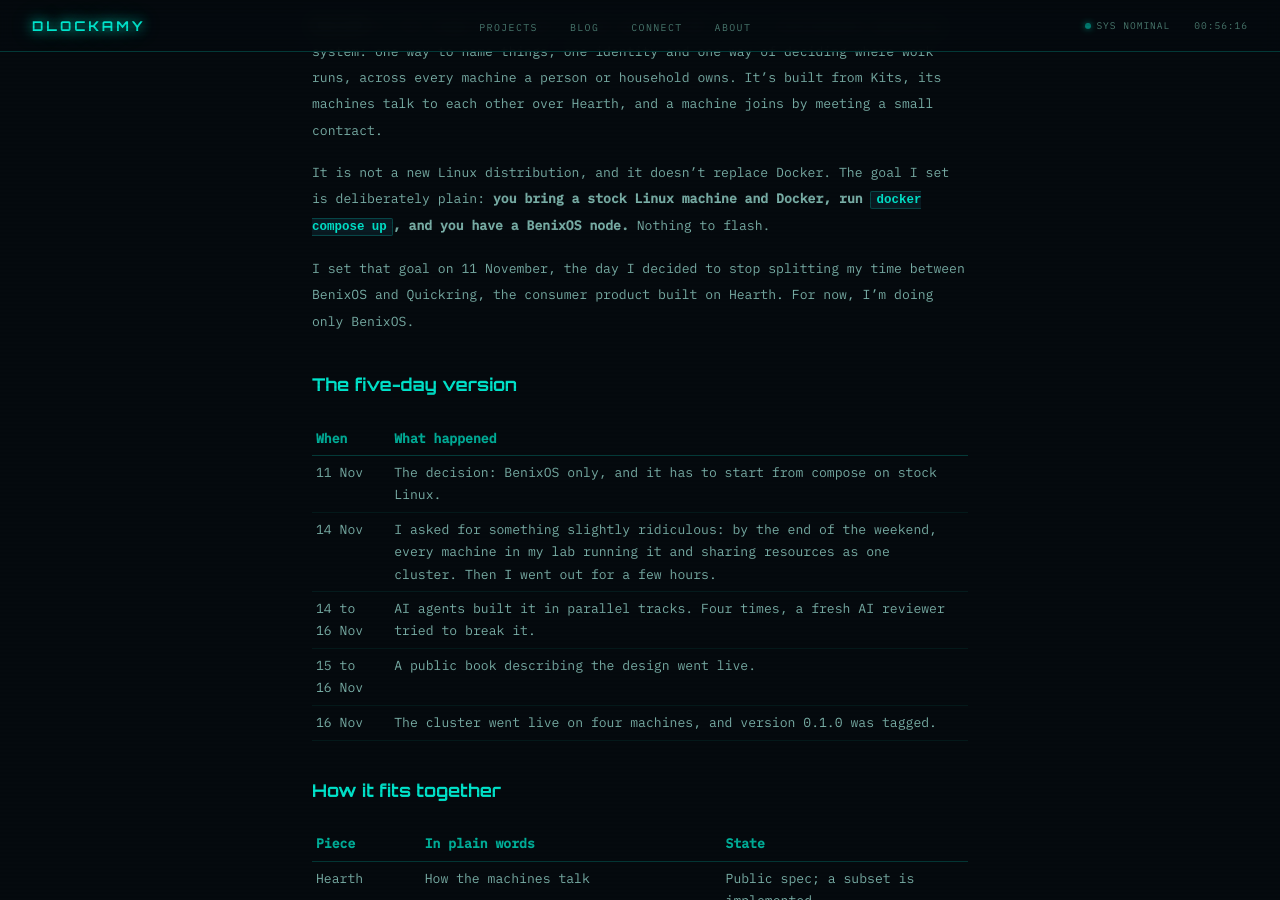
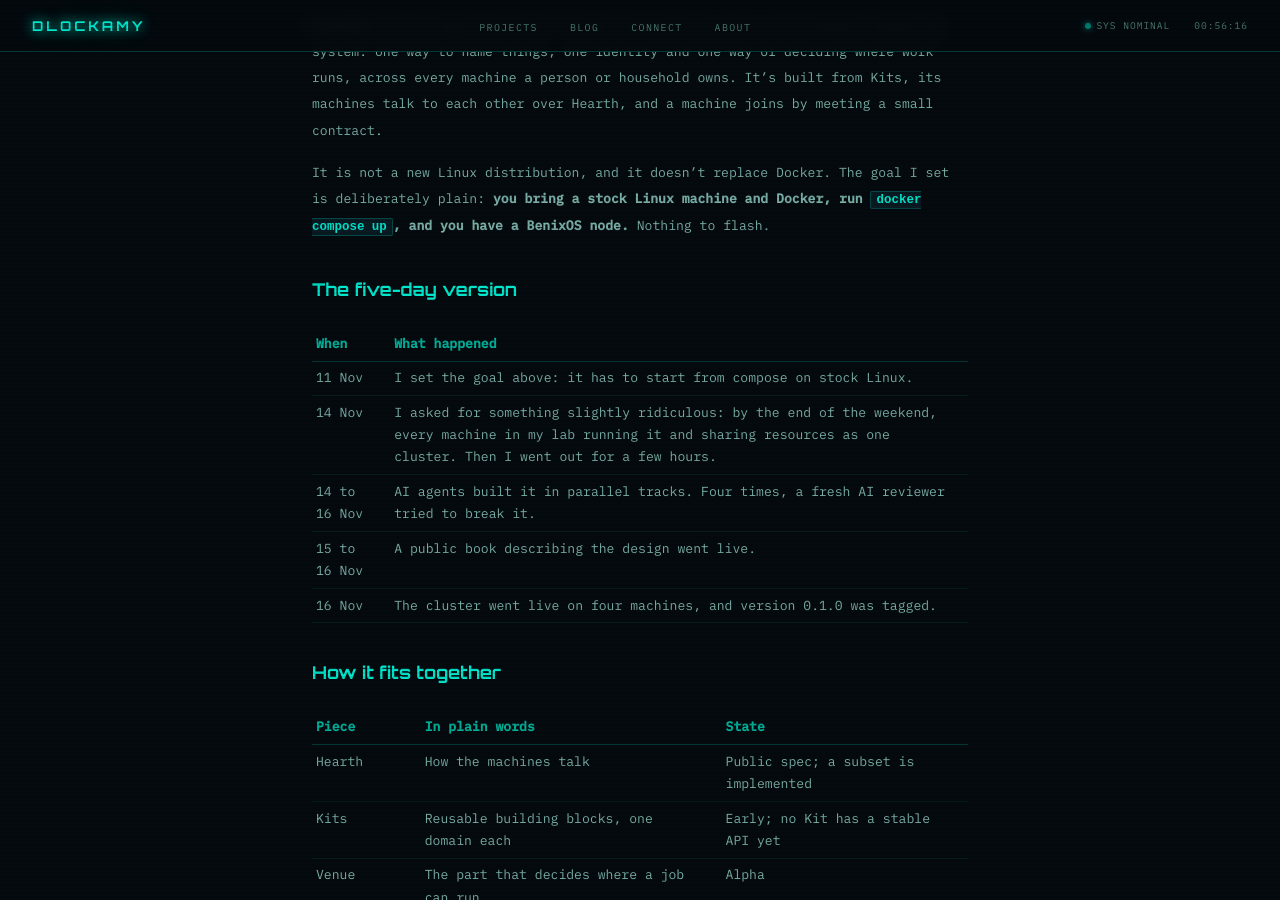
Before and after one commit to dlockamy/dlockamy.github.io, a Jekyll site: the page built from _posts/2026-11-17-benixos-running-on-four-machines.md, in a window 1280 px wide and 900 px high, scrolled down 589 px. Built offline with Jekyll 4.4.1, drawn with Linux system fonts in a browser that asks for light colours.

Commit message:
draft: drop the focus-ruling paragraph (and the Quickring mention) from the BenixOS update
The 11 Nov timeline row now stands on its own.

Assisted-by: LLM

```diff
--- a/_posts/2026-11-17-benixos-running-on-four-machines.md
+++ b/_posts/2026-11-17-benixos-running-on-four-machines.md
@@ -29,15 +29,11 @@ It is not a new Linux distribution, and it doesn't replace Docker. The goal I
 set is deliberately plain: **you bring a stock Linux machine and Docker, run
 `docker compose up`, and you have a BenixOS node.** Nothing to flash.
 
-I set that goal on 11 November, the day I decided to stop splitting my time
-between BenixOS and Quickring, the consumer product built on Hearth. For now, I'm
-doing only BenixOS.
-
 ## The five-day version
 
 | When | What happened |
 |---|---|
-| 11 Nov | The decision: BenixOS only, and it has to start from compose on stock Linux. |
+| 11 Nov | I set the goal above: it has to start from compose on stock Linux. |
 | 14 Nov | I asked for something slightly ridiculous: by the end of the weekend, every machine in my lab running it and sharing resources as one cluster. Then I went out for a few hours. |
 | 14 to 16 Nov | AI agents built it in parallel tracks. Four times, a fresh AI reviewer tried to break it. |
 | 15 to 16 Nov | A public book describing the design went live. |
```
